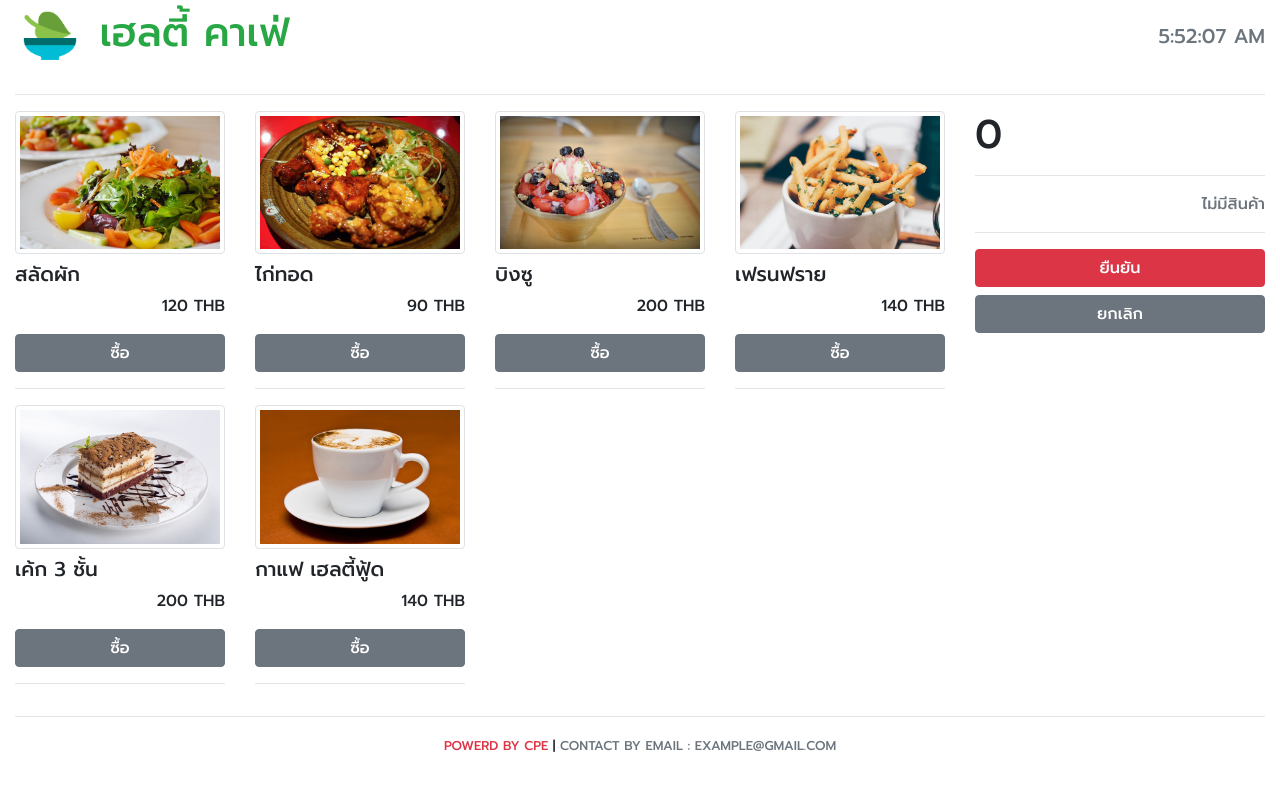
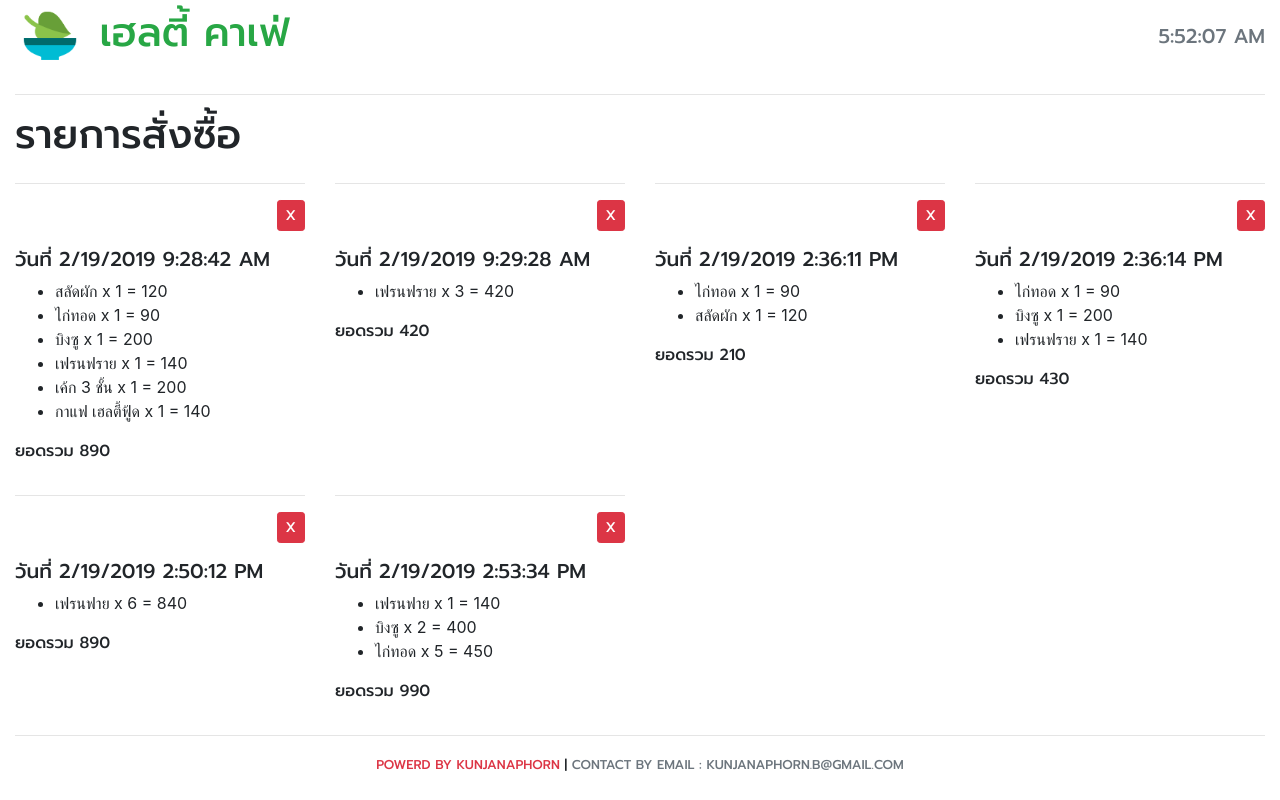
Before and after one commit to Pimgear47/HealthyCafe-cashier, a React (Create React App) app: page /orders in a window 1280 px wide. Built offline with nearby package versions, Linux system fonts and the light colour scheme; data requests are answered from the project's data file.

Commit message:
add Home,About,Orders page

```diff
--- a/db.json
+++ b/db.json
@@ -2,43 +2,37 @@
   "products": [
     {
       "id": 1,
-      "productId": "P001",
       "productName": "สลัดผัก",
       "unitPrice": "120",
       "thumbnail": "/images/product/1.jpg"
     },
     {
       "id": 2,
-      "productId": "P002",
       "productName": "ไก่ทอด",
       "unitPrice": "90",
       "thumbnail": "/images/product/2.jpg"
     },
     {
       "id": 3,
-      "productId": "P003",
       "productName": "บิงซู",
       "unitPrice": "200",
       "thumbnail": "/images/product/3.jpg"
     },
     {
       "id": 4,
-      "productId": "P004",
-      "productName": "เฟรนฟราย",
+      "productName": "เฟรนฟาย",
       "unitPrice": "140",
       "thumbnail": "/images/product/4.jpg"
     },
     {
       "id": 5,
-      "productId": "P005",
       "productName": "เค้ก 3 ชั้น",
       "unitPrice": "200",
       "thumbnail": "/images/product/5.jpg"
     },
     {
       "id": 6,
-      "productId": "P006",
-      "productName": "กาแฟ เฮลตี้ฟู้ด",
+      "productName": "กาแฟ เฮลตี้ฟู๊ดส์",
       "unitPrice": "140",
       "thumbnail": "/images/product/6.jpg"
     }
@@ -50,8 +44,7 @@
       "orders": [
         {
           "product": {
-            "id": 1,
-            "productId": "P001",
+            "id": "P001",
             "productName": "สลัดผัก",
             "unitPrice": "120",
             "thumbnail": "/images/product/1.jpg"
@@ -60,8 +53,7 @@
         },
         {
           "product": {
-            "id": 2,
-            "productId": "P002",
+            "id": "P002",
             "productName": "ไก่ทอด",
             "unitPrice": "90",
             "thumbnail": "/images/product/2.jpg"
@@ -70,8 +62,7 @@
         },
         {
           "product": {
-            "id": 3,
-            "productId": "P003",
+            "id": "P003",
             "productName": "บิงซู",
             "unitPrice": "200",
             "thumbnail": "/images/product/3.jpg"
@@ -80,8 +71,7 @@
         },
         {
           "product": {
-            "id": 4,
-            "productId": "P004",
+            "id": "P004",
             "productName": "เฟรนฟราย",
             "unitPrice": "140",
             "thumbnail": "/images/product/4.jpg"
@@ -90,8 +80,7 @@
         },
         {
           "product": {
-            "id": 5,
-            "productId": "P005",
+            "id": "P005",
             "productName": "เค้ก 3 ชั้น",
             "unitPrice": "200",
             "thumbnail": "/images/product/5.jpg"
@@ -100,8 +89,7 @@
         },
         {
           "product": {
-            "id": 6,
-            "productId": "P006",
+            "id": "P006",
             "productName": "กาแฟ เฮลตี้ฟู้ด",
             "unitPrice": "140",
             "thumbnail": "/images/product/6.jpg"
@@ -117,8 +105,7 @@
       "orders": [
         {
           "product": {
-            "id": 4,
-            "productId": "P004",
+            "id": "P004",
             "productName": "เฟรนฟราย",
             "unitPrice": "140",
             "thumbnail": "/images/product/4.jpg"
@@ -129,13 +116,12 @@
       "id": 2
     },
     {
-      "orderedDate": "2019-02-19T09:38:58.925Z",
-      "totalPrice": 290,
+      "orderedDate": "2019-02-19T14:36:11.275Z",
+      "totalPrice": 210,
       "orders": [
         {
           "product": {
-            "id": 2,
-            "productId": "P002",
+            "id": "P002",
             "productName": "ไก่ทอด",
             "unitPrice": "90",
             "thumbnail": "/images/product/2.jpg"
@@ -144,16 +130,99 @@
         },
         {
           "product": {
-            "id": 3,
-            "productId": "P003",
+            "id": "P001",
+            "productName": "สลัดผัก",
+            "unitPrice": "120",
+            "thumbnail": "/images/product/1.jpg"
+          },
+          "quantity": 1
+        }
+      ],
+      "id": 3
+    },
+    {
+      "orderedDate": "2019-02-19T14:36:14.514Z",
+      "totalPrice": 430,
+      "orders": [
+        {
+          "product": {
+            "id": "P002",
+            "productName": "ไก่ทอด",
+            "unitPrice": "90",
+            "thumbnail": "/images/product/2.jpg"
+          },
+          "quantity": 1
+        },
+        {
+          "product": {
+            "id": "P003",
             "productName": "บิงซู",
             "unitPrice": "200",
             "thumbnail": "/images/product/3.jpg"
           },
           "quantity": 1
+        },
+        {
+          "product": {
+            "id": "P004",
+            "productName": "เฟรนฟราย",
+            "unitPrice": "140",
+            "thumbnail": "/images/product/4.jpg"
+          },
+          "quantity": 1
         }
       ],
-      "id": 3
+      "id": 4
+    },
+    {
+      "orderedDate": "2019-02-19T14:50:12.874Z",
+      "totalPrice": 890,
+      "orders": [
+        {
+          "product": {
+            "id": 4,
+            "productName": "เฟรนฟาย",
+            "unitPrice": "140",
+            "thumbnail": "/images/product/4.jpg"
+          },
+          "quantity": 6
+        }
+      ],
+      "id": 5
+    },
+    {
+      "orderedDate": "2019-02-19T14:53:34.162Z",
+      "totalPrice": 990,
+      "orders": [
+        {
+          "product": {
+            "id": 4,
+            "productName": "เฟรนฟาย",
+            "unitPrice": "140",
+            "thumbnail": "/images/product/4.jpg"
+          },
+          "quantity": 1
+        },
+        {
+          "product": {
+            "id": 3,
+            "productName": "บิงซู",
+            "unitPrice": "200",
+            "thumbnail": "/images/product/3.jpg"
+          },
+          "quantity": 2
+        },
+        {
+          "product": {
+            "id": 2,
+            "productName": "ไก่ทอด",
+            "unitPrice": "90",
+            "thumbnail": "/images/product/2.jpg"
+          },
+          "quantity": 5
+        }
+      ],
+      "id": 6
     }
   ]
 }
--- a/package.json
+++ b/package.json
@@ -7,7 +7,8 @@
     "bootstrap": "^4.3.0",
     "react": "^16.7.0",
     "react-dom": "^16.7.0",
-    "react-scripts": "2.1.3"
+    "react-router-dom": "^4.3.1",
+    "react-scripts": "^2.1.5"
   },
   "scripts": {
     "start": "react-scripts start",
--- a/src/App.js
+++ b/src/App.js
@@ -1,52 +1,26 @@
 import './App.css';
-import React, { Component } from 'react';
-import Header from "./components/Header";
-import Footer from "./components/Footer";
-import Monitor from "./components/Monitor/Monitor";
-import axios from "axios";
+import React, { Component } from "react";
+import { BrowserRouter, Route, Switch } from "react-router-dom";
+import Home from "./containers/Home";
+import About from "./containers/About";
+import Orders from "./containers/order/Order";
 
 class App extends Component {
 
-  constructor(props) {
-    super(props);
-    this.state = { products: "" };
+  renderRouter(){
+    return (
+      <Switch>
+        <Route exact path="/" component={Home} />
+        <Route exact path="/about" component={About} />
+        <Route exact path="/orders" component={Orders} />
+      </Switch>
+    )
   }
 
-  componentDidMount() {
-    /* 1 */
-    // this.setState({
-    //   products: [
-    //     { productId: 1, productName: "สลัดผัก", unitPrice: "120", thumbnail: "/images/product/1.jpg" },
-    //     { productId: 2, productName: "ไก่ทอด", unitPrice: "90", thumbnail: "/images/product/2.jpg" },
-    //     { productId: 3, productName: "บิงซู", unitPrice: "200", thumbnail: "/images/product/3.jpg" },
-    //     { productId: 4, productName: "เฟรนฟราย", unitPrice: "140", thumbnail: "/images/product/4.jpg" },
-    //     { productId: 5, productName: "เค้ก 3 ชั้น", unitPrice: "200", thumbnail: "/images/product/5.jpg" },
-    //     { productId: 6, productName: "กาแฟ เฮลตี้ฟู้ด", unitPrice: "140", thumbnail: "/images/product/6.jpg" }
-    //   ]
-    // })
-
-    /* 2 */
-    // fetch("http://localhost:3001/products", { method: "GET" })
-    //   .then(res => res.json())
-    //   .then(res => {this.setState({products:res})})
-
-    /* 3 */
-    axios.get("http://localhost:3001/products").then(res => {
-      {this.setState({products:res.data})}
-    });
-
-
-  }
 
   render() {
     return (
-      <div>
-        <Header />
-
-        <Monitor products={this.state.products} />
-
-        <Footer company="CPE" email="Example@gmail.com" />
-      </div>
+      <BrowserRouter>{this.renderRouter()}</BrowserRouter>
     );
   }
 }
--- a/src/components/Monitor/Calculator.js
+++ b/src/components/Monitor/Calculator.js
@@ -3,7 +3,7 @@ import React, { Component } from 'react';
 class Calculator extends Component {
 
     showOrders(orders) {
-        if (!orders || orders.length == 0) {
+        if (!orders || orders.length === 0) {
             return <li className="text-right text-muted title">ไม่มีสินค้า</li>
         }
         else {
--- a/src/components/Monitor/Monitor.js
+++ b/src/components/Monitor/Monitor.js
@@ -15,7 +15,7 @@ class Monitor extends Component {
     }
 
     addOrder(product) {
-        let findOrder = this.state.orders.find(order => order.product.productId == product.productId);
+        let findOrder = this.state.orders.find(order => order.product.id === product.id);
         if (findOrder) { //check in orders ever have this order?
             findOrder.quantity++;
         }
@@ -27,8 +27,8 @@ class Monitor extends Component {
     }
 
     delOrder(product) {
-        let findOrder = this.state.orders.find(order => order.product.productId == product.productId);
-        let resultOrder = this.state.orders.filter(order => order.product.productId != product.productId);
+        let findOrder = this.state.orders.find(order => order.product.id === product.id);
+        let resultOrder = this.state.orders.filter(order => order.product.id !== product.id);
         const totalPrice = this.state.totalPrice - (findOrder.quantity * parseInt(findOrder.product.unitPrice));
         this.setState({ totalPrice: totalPrice, orders: resultOrder, confirm: false });
     }
--- a/src/components/Product/ProductItem.js
+++ b/src/components/Product/ProductItem.js
@@ -1,3 +1,4 @@
+/* eslint-disable jsx-a11y/alt-text */
 import React, { Component } from 'react';
 
 class ProductItem extends Component {
--- a/src/components/Product/ProductList.js
+++ b/src/components/Product/ProductList.js
@@ -6,7 +6,7 @@ class ProductList extends Component {
         return (
             this.props.products &&
             this.props.products.map(product => (
-                <ProductItem key={product.productId} product={product} onAddOrder={this.props.onAddOrder} /> //productName={product.productName} unitPrice={product.unitPrice}
+                <ProductItem key={product.id} product={product} onAddOrder={this.props.onAddOrder} /> //productName={product.productName} unitPrice={product.unitPrice}
             ))
         );
     }
--- /dev/null
+++ b/src/containers/About.js
@@ -0,0 +1,20 @@
+import React from 'react';
+import Header from "../components/Header";
+import Footer from "../components/Footer";
+
+const About = () =>{
+    return(
+        <div>
+            <Header />
+            <div className="container col-md-5">
+                <h3>สวัสดีค่ะ</h3>
+                <p className="title text-justify mt-4 mb-4">
+                    นี่เป็น workshop เล็กๆเกี่ยวกับ React ที่เก็บเอาไว้ ขอบคุณที่แวะเข้ามาชมค่ะ
+                </p>
+            </div>
+            <Footer company="KUNJANAPHORN" email="Kunjanaphorn.b@gmail.com" />
+        </div>
+    )
+}
+
+export default About;
--- /dev/null
+++ b/src/containers/Home.js
@@ -0,0 +1,54 @@
+import React, { Component } from 'react';
+import Header from "../components/Header";
+import Footer from "../components/Footer";
+import Monitor from "../components/Monitor/Monitor";
+import axios from "axios";
+
+class Home extends Component {
+
+  constructor(props) {
+    super(props);
+    this.state = { products: "" };
+  }
+
+  componentDidMount() {
+    /* 1 */
+    // this.setState({
+    //   products: [
+    //     { id: 1, productName: "สลัดผัก", unitPrice: "120", thumbnail: "/images/product/1.jpg" },
+    //     { id: 2, productName: "ไก่ทอด", unitPrice: "90", thumbnail: "/images/product/2.jpg" },
+    //     { id: 3, productName: "บิงซู", unitPrice: "200", thumbnail: "/images/product/3.jpg" },
+    //     { id: 4, productName: "เฟรนฟราย", unitPrice: "140", thumbnail: "/images/product/4.jpg" },
+    //     { id: 5, productName: "เค้ก 3 ชั้น", unitPrice: "200", thumbnail: "/images/product/5.jpg" },
+    //     { id: 6, productName: "กาแฟ เฮลตี้ฟู้ด", unitPrice: "140", thumbnail: "/images/product/6.jpg" }
+    //   ]
+    // })
+
+    /* 2 */
+    // fetch("http://localhost:3001/products", { method: "GET" })
+    //   .then(res => res.json())
+    //   .then(res => {this.setState({products:res})})
+
+    /* 3 */
+    axios.get("http://localhost:3001/products").then(res => {
+      // eslint-disable-next-line no-lone-blocks
+      {this.setState({products:res.data})}
+    });
+
+
+  }
+
+  render() {
+    return (
+      <div>
+        <Header />
+
+        <Monitor products={this.state.products} />
+
+        <Footer company="KUNJANAPHORN" email="Kunjanaphorn.b@gmail.com" />
+      </div>
+    );
+  }
+}
+
+export default Home;
--- /dev/null
+++ b/src/containers/order/Order.js
@@ -0,0 +1,69 @@
+import React, { Component } from 'react';
+import Header from "../../components/Header";
+import Footer from "../../components/Footer";
+import Axios from 'axios';
+
+class Orders extends Component {
+
+    constructor(props) {
+        super(props);
+        this.state = { orders: null };
+    }
+
+    componentDidMount() {
+        Axios.get("http://localhost:3001/orders")
+            .then(res => {
+                this.setState({ orders: res.data });
+            })
+    }
+
+    delOrder(order) {
+        Axios.delete("http://localhost:3001/orders/" + order.id)
+            .then(res => {
+                Axios.get("http://localhost:3001/orders")
+                    .then(res => {
+                        this.setState({ orders: res.data });
+                    })
+            })
+    }
+
+    showOrders() {
+        return this.state.orders && this.state.orders.map(order => {
+            const date = new Date(order.orderedDate);
+            return (
+                <div key={order.id} className="col-md-3">
+                    <hr />
+                    <p className="text-right">
+                        <button className="btn btn-danger btn-sm title" onClick={() => this.delOrder(order)}> X </button>
+                    </p>
+                    <h5>วันที่ {date.toLocaleDateString()} {date.toLocaleTimeString()}</h5>
+                    <ul>
+                        {order.orders && order.orders.map(record => {
+                            return (<li key={record.product.id}>
+                                {record.product.productName} x {record.quantity} = {record.product.unitPrice * record.quantity}
+                            </li>)
+                        })}
+                    </ul>
+                    <p className="title">ยอดรวม {order.totalPrice}</p>
+                </div>
+            )
+        })
+    }
+
+    render() {
+        return (
+            <div>
+                <Header />
+                <div className="container-fluid">
+                    <h1>รายการสั่งซื้อ</h1>
+                    <div className="row">
+                        {this.showOrders()}
+                    </div>
+                </div>
+                <Footer company="KUNJANAPHORN" email="Kunjanaphorn.b@gmail.com" />
+            </div>
+        );
+    }
+}
+
+export default Orders
```
Also changed, not shown: src/containers/error/NotFound.js (added), src/containers/product/Product.js (added), 1 other file (tests, documents, lock files or other folders).
